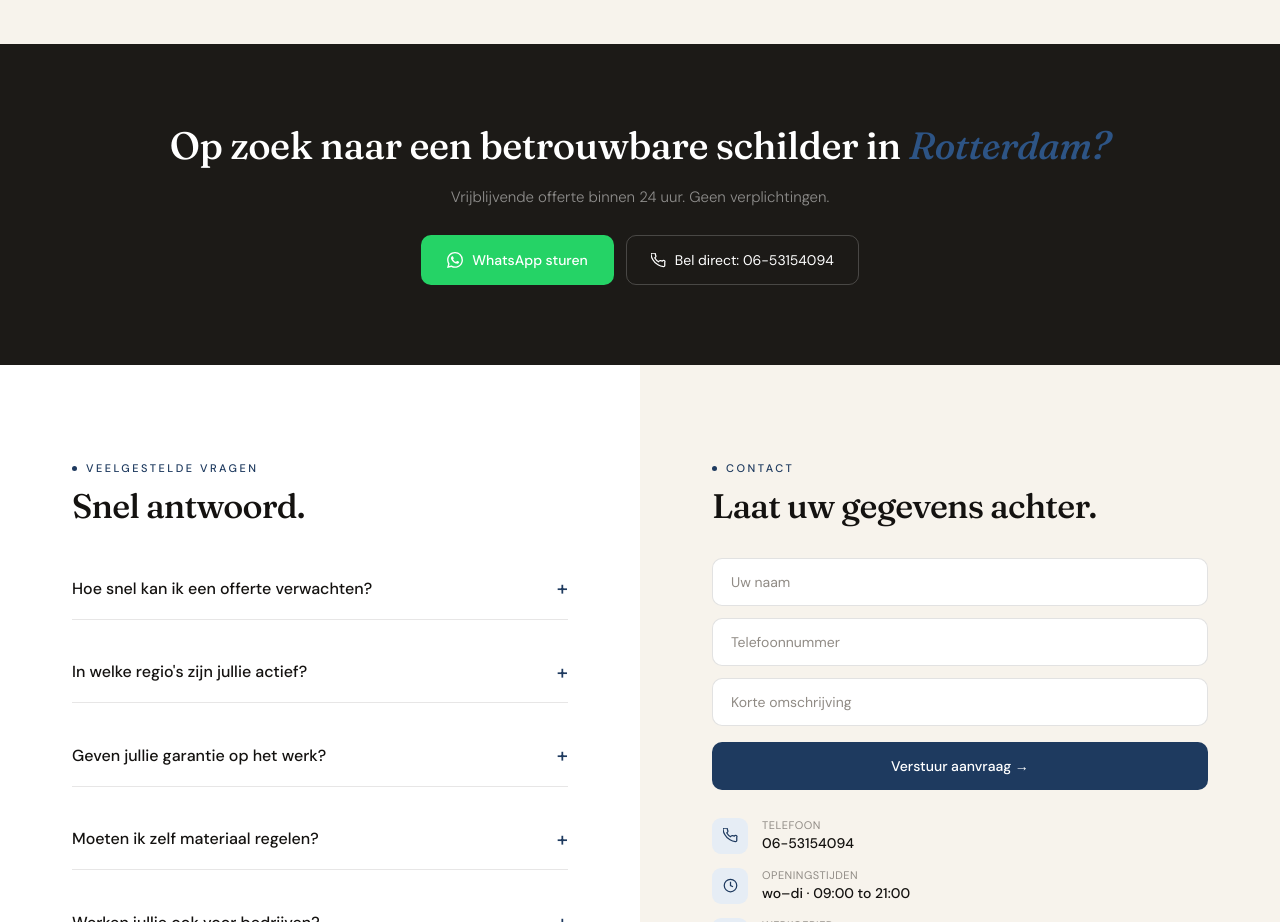
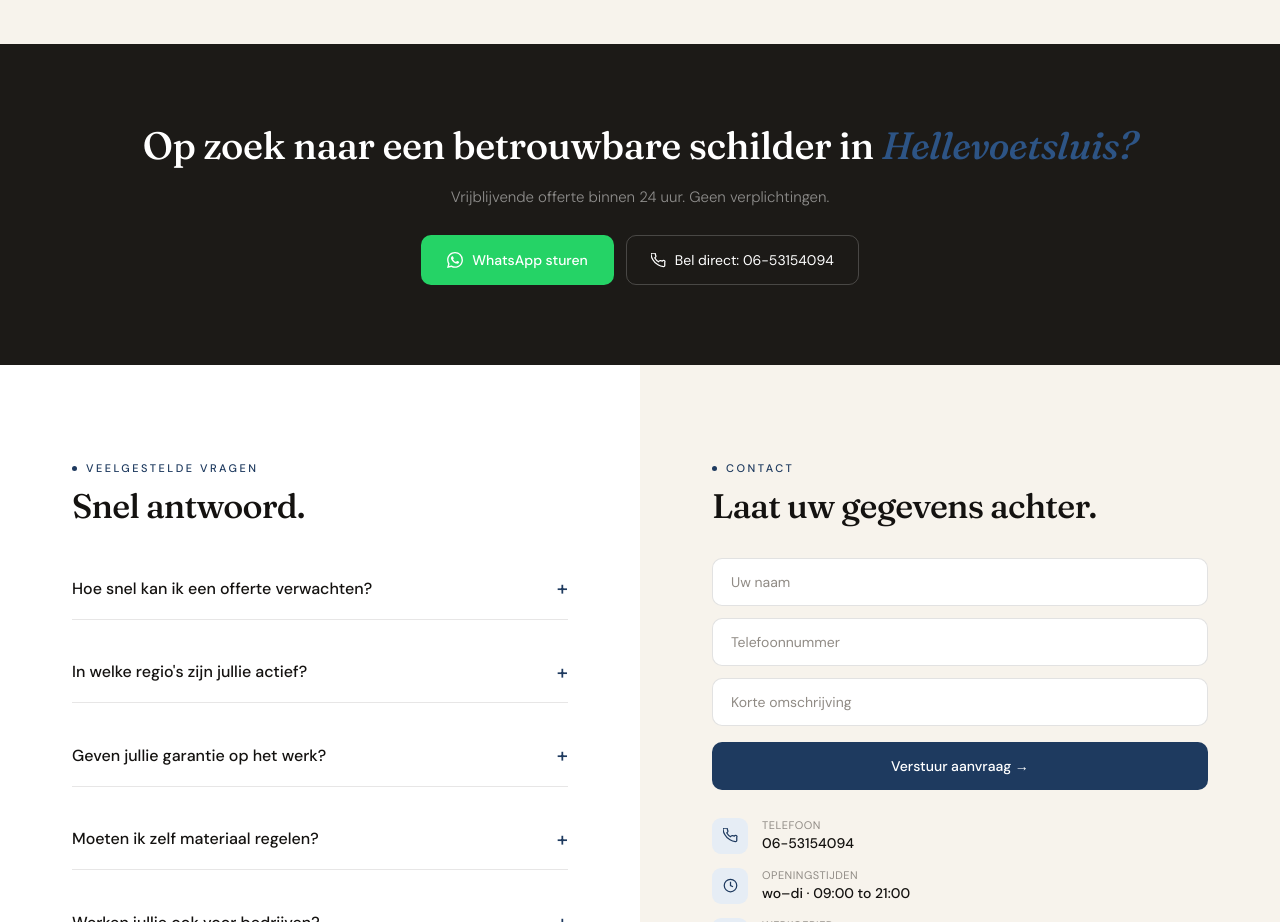
Before and after one commit to Skypldt7a/demo-onderhoud-schildersbedrijf-roeleveld, a plain HTML site: page index.html in a window 1280 px wide. Shown: the part 3720-4642 px from the top of the page. Drawn offline with Linux system fonts and the light colour scheme.

Commit message:
CTA stad fix

```diff
--- a/index.html
+++ b/index.html
@@ -583,7 +583,7 @@
   </div>
 </section>
 <div class="mid-cta">
-  <h2 class="mid-cta-title">Op zoek naar een betrouwbare schilder in <em>Rotterdam?</em></h2>
+  <h2 class="mid-cta-title">Op zoek naar een betrouwbare schilder in <em>Hellevoetsluis?</em></h2>
   <p class="mid-cta-sub">Vrijblijvende offerte binnen 24 uur. Geen verplichtingen.</p>
   <div class="mid-cta-btns">
     <a class="btn-wa" href="https://wa.me/31653154094?text=Hallo%2C%20ik%20wil%20graag%20een%20offerte%20aanvragen."><svg width="16" height="16" fill="white" viewBox="0 0 24 24"><path d="M17.472 14.382c-.297-.149-1.758-.867-2.03-.967-.273-.099-.471-.148-.67.15-.197.297-.767.966-.94 1.164-.173.199-.347.223-.644.075-.297-.15-1.255-.463-2.39-1.475-.883-.788-1.48-1.761-1.653-2.059-.173-.297-.018-.458.13-.606.134-.133.298-.347.446-.52.149-.174.198-.298.298-.497.099-.198.05-.371-.025-.52-.075-.149-.669-1.612-.916-2.207-.242-.579-.487-.5-.669-.51a4 4 0 00-.57-.01c-.198 0-.52.074-.792.372-.272.297-1.04 1.016-1.04 2.479 0 1.462 1.065 2.875 1.213 3.074.149.198 2.096 3.2 5.077 4.487.709.306 1.262.489 1.694.625.712.227 1.36.195 1.871.118.571-.085 1.758-.719 2.006-1.413.248-.694.248-1.289.173-1.413-.074-.124-.272-.198-.57-.347m-5.421 7.403h-.004a9.87 9.87 0 01-5.031-1.378l-.361-.214-3.741.982.998-3.648-.235-.374a9.86 9.86 0 01-1.51-5.26c.001-5.45 4.436-9.884 9.888-9.884 2.64 0 5.122 1.03 6.988 2.898a9.825 9.825 0 012.893 6.994c-.003 5.45-4.437 9.884-9.885 9.884m8.413-18.297A11.815 11.815 0 0012.05 0C5.495 0 .16 5.335.157 11.892c0 2.096.547 4.142 1.588 5.945L.057 24l6.305-1.654a11.882 11.882 0 005.683 1.448h.005c6.554 0 11.89-5.335 11.893-11.893a11.821 11.821 0 00-3.48-8.413z"/></svg>WhatsApp sturen</a>
```
